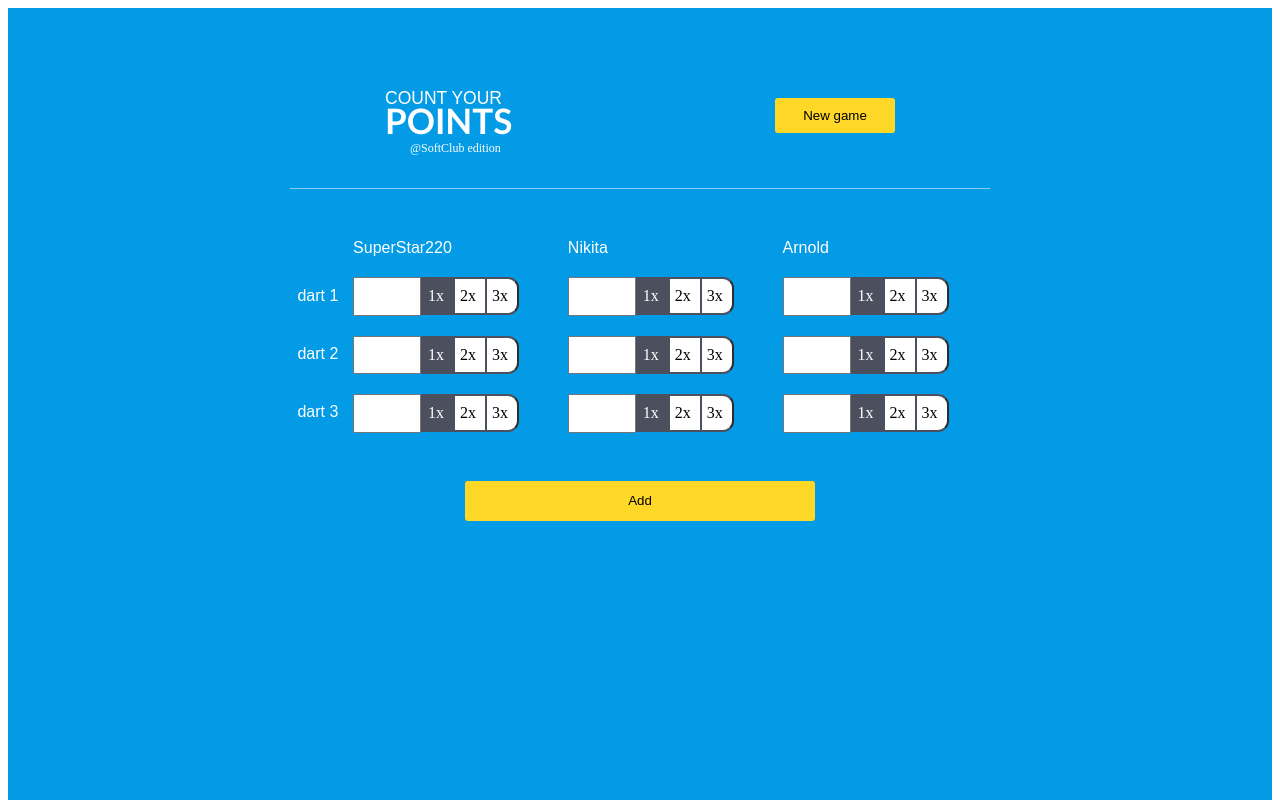
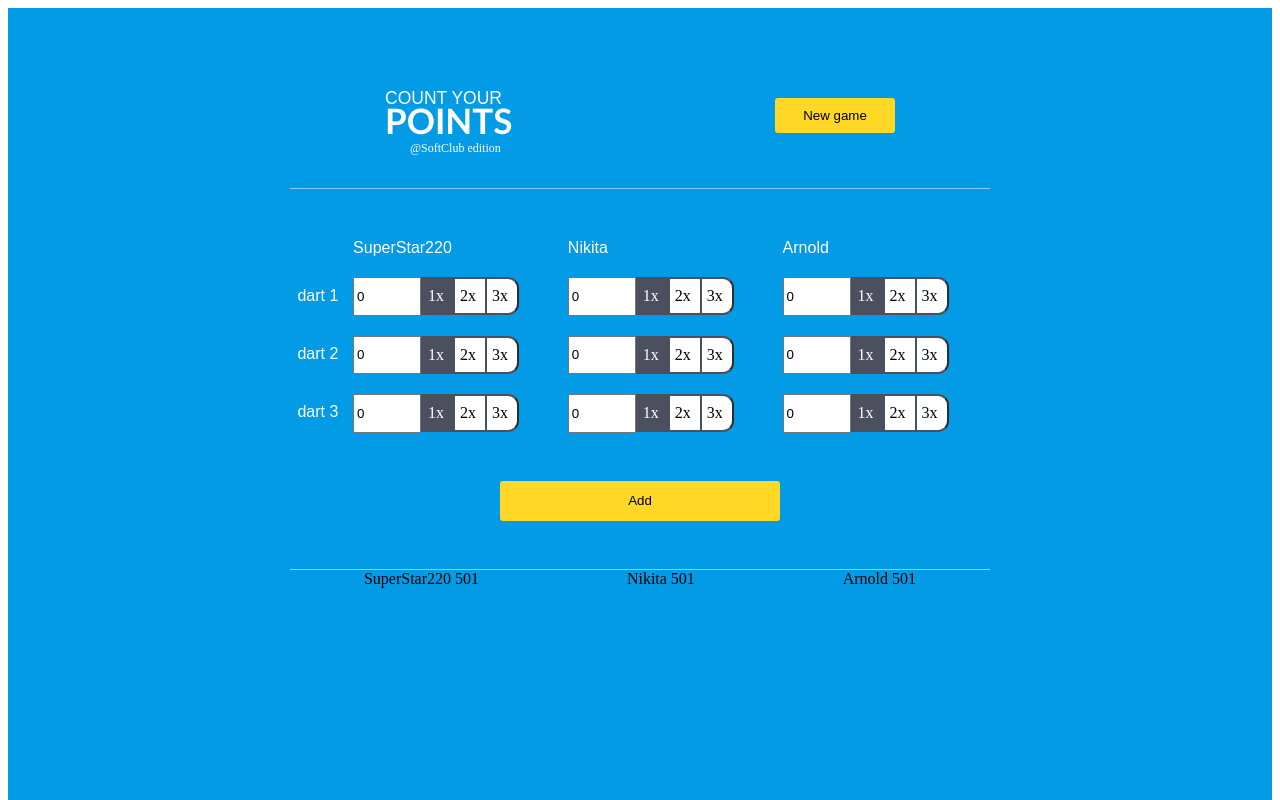
Before and after one commit to VladzislavPenda/testAngular, an Angular app: page /game in a window 1280 px wide. Shown: the top 800 px of the page. Built offline with nearby package versions, Linux system fonts and the light colour scheme.

Commit message:
add profileForm to throwing-darts.component

```diff
--- a/src/app/app.module.ts
+++ b/src/app/app.module.ts
@@ -7,7 +7,7 @@ import { LobbyComponent } from './main_window/lobby/lobby.component';
 import { ChooseGameComponent } from './main_window/choose-game/choose-game.component';
 import { AddNewPlayerComponent } from './add_player/add-new-player/add-new-player.component';
 import { LogoComponent } from './logo/logo.component';
-import { FormsModule } from '@angular/forms';
+import { FormsModule, ReactiveFormsModule } from '@angular/forms';
 import { GameComponent } from './game/game/game.component';
 import { ThrowingDartsComponent } from './game/throwing-darts/throwing-darts.component';
 import { DashboardComponent } from './game/dashboard/dashboard.component';
@@ -26,7 +26,8 @@ import { DashboardComponent } from './game/dashboard/dashboard.component';
   imports: [
     BrowserModule,
     AppRoutingModule,
-    FormsModule
+    FormsModule,
+    ReactiveFormsModule
   ],
   providers: [],
   bootstrap: [AppComponent]
--- /dev/null
+++ b/src/app/common/gameData.ts
@@ -0,0 +1,3 @@
+export interface GameData{
+    receivedPoints: number[];
+}
--- /dev/null
+++ b/src/app/common/multiplierData.ts
@@ -0,0 +1,4 @@
+export interface multiplierData{
+  radioButtonName: string,
+  multiplierValue: number
+}
--- a/src/app/game/dashboard/dashboard.component.css
+++ b/src/app/game/dashboard/dashboard.component.css
@@ -0,0 +1,4 @@
+.players-name-container{
+    display: flex;
+    justify-content: space-around;
+}
--- a/src/app/game/dashboard/dashboard.component.html
+++ b/src/app/game/dashboard/dashboard.component.html
@@ -1 +1,11 @@
-<p>dashboard works!</p>
+<div class="dashboard-container">
+    <div class="players-name-container">
+        <div *ngFor="let item of gameUnits" >
+            <div>
+                {{item.person.name}}
+                {{item.points}}
+                <!-- <button (click)="countPoints()"></button> -->
+            </div>
+        </div>
+    </div>
+</div>
--- a/src/app/game/dashboard/dashboard.component.ts
+++ b/src/app/game/dashboard/dashboard.component.ts
@@ -1,4 +1,5 @@
-import { Component, OnInit } from '@angular/core';
+import { Component, Input, OnInit } from '@angular/core';
+import { GameUnit } from 'src/app/common/gameItem';
 
 @Component({
   selector: 'app-dashboard',
@@ -7,9 +8,15 @@ import { Component, OnInit } from '@angular/core';
 })
 export class DashboardComponent implements OnInit {
 
+  @Input() gameUnits: GameUnit[] = []
+
   constructor() { }
 
   ngOnInit(): void {
   }
 
+  countPoints(): void {
+    this.gameUnits[0].points = 40;
+  }
+
 }
--- a/src/app/game/game/game.component.html
+++ b/src/app/game/game/game.component.html
@@ -5,9 +5,13 @@
 
     </div>
     <div class="throwing-darts-container">
-        <app-throwing-darts [gameUnits]="gameUnits"></app-throwing-darts>
+        <app-throwing-darts [gameUnits]="gameUnits" [gameData]="gameData"></app-throwing-darts>
     </div>
     <div class="dashboard">
-
+        <!-- <div *ngFor="let item of gameUnits">
+            {{item.points}}
+        </div> -->
+        <!-- <button (click)="countPoints()"></button> -->
+        <app-dashboard [gameUnits]="gameUnits"></app-dashboard>
     </div>
 </div>
--- a/src/app/game/game/game.component.ts
+++ b/src/app/game/game/game.component.ts
@@ -2,6 +2,7 @@ import { Component, OnInit } from '@angular/core';
 import { GameUnit } from 'src/app/common/gameItem';
 import { PlayersService } from 'src/app/services/players/players.service';
 import { Player } from 'src/app/common/player';
+import { GameData } from 'src/app/common/gameData';
 
 @Component({
   selector: 'app-game',
@@ -11,6 +12,7 @@ import { Player } from 'src/app/common/player';
 export class GameComponent implements OnInit {
 
   gameUnits: GameUnit[] = [];
+  gameData: GameData[] = []
 
   constructor(private playerService: PlayersService) { }
 
@@ -18,8 +20,14 @@ export class GameComponent implements OnInit {
     this.playerService.players.forEach(element => {
       console.log(element)
       const gameUnit: GameUnit = {person: element, points: 501};
+      const gameDataElement: GameData = {receivedPoints: [0, 0, 0]}
       this.gameUnits.push(gameUnit);
+      this.gameData.push(gameDataElement);
     });
   }
 
+  countPoints(): void {
+    this.gameUnits[0].points = 40;
+  }
+
 }
--- a/src/app/game/throwing-darts/throwing-darts.component.css
+++ b/src/app/game/throwing-darts/throwing-darts.component.css
@@ -11,6 +11,10 @@
     padding-top: 50px;
 }
 
+
+.game-interface-container{
+    border-bottom: solid 1px lightskyblue;
+}
 
 .dart-throwings-container{
     margin-top: 8px;
@@ -87,9 +91,12 @@
 	color: #666;
 }
 
+
+
 .add-score-button-container{
-    width: 50%;
+    width: 40%;
     height: 40px;
     margin:auto;
+    /* border-bottom: solid 1px lightskyblue; */
     padding: 3em 0;
 }
--- a/src/app/game/throwing-darts/throwing-darts.component.html
+++ b/src/app/game/throwing-darts/throwing-darts.component.html
@@ -1,63 +1,63 @@
 
+    <div class="game-interface-container">
         <div class="playing-zone">
             <div class="dart-throwings-container">
                 <div class="text dart-number">dart 1</div>
                 <div class="text dart-number">dart 2</div>
                 <div class="text dart-number">dart 3</div>
             </div>
-
-    <div class="players-names" *ngFor="let item of gameUnits">
+            <div class="players-names" *ngFor="let item of gameUnits; index as i">
                 <div class="text">{{item.person.name}}</div>
                 <div class="input-radiobuttons-container">
                     <div class="bbb">
-                <input type="text" class="input-score">
+                        <input type="text" class="input-score" [(ngModel)]="gameData[i].receivedPoints[0]" >
                     </div>
 
                     <div class="form_radio_group">
                         <div class="form_radio_group-item">
-                    <input id="radio-1{{item.person.name}}" type="radio" name="radio1{{item.person.name}}" value="1" checked>
+                            <input id="radio-1{{item.person.name}}" type="radio" name="radio1{{item.person.name}}" (change)="handleChange($event)" value="1" checked>
                             <label for="radio-1{{item.person.name}}">1x</label>
                         </div>
                         <div class="form_radio_group-item">
-                    <input id="radio-2{{item.person.name}}" type="radio" name="radio1{{item.person.name}}" value="2">
+                            <input id="radio-2{{item.person.name}}" type="radio" name="radio1{{item.person.name}}" (change)="handleChange($event)" value="2">
                             <label for="radio-2{{item.person.name}}">2x</label>
                         </div>
                         <div class="form_radio_group-item">
-                    <input id="radio-3{{item.person.name}}" type="radio" name="radio1{{item.person.name}}" value="3">
+                            <input id="radio-3{{item.person.name}}" type="radio" name="radio1{{item.person.name}}" (change)="handleChange($event)" value="3">
                             <label for="radio-3{{item.person.name}}">3x</label>
                         </div>
                     </div>
                 </div>
                 <div class="input-radiobuttons-container">
-            <input type="text" class="input-score">
+                    <input type="text" class="input-score" [(ngModel)]="gameData[i].receivedPoints[1]">
                     <div class="form_radio_group">
                         <div class="form_radio_group-item">
-                    <input id="radio-4{{item.person.name}}" type="radio" name="radio2{{item.person.name}}" value="1" checked>
+                            <input id="radio-4{{item.person.name}}" type="radio" name="radio2{{item.person.name}}" (change)="handleChange($event)" value="1" checked>
                             <label for="radio-4{{item.person.name}}">1x</label>
                         </div>
                         <div class="form_radio_group-item">
-                    <input id="radio-5{{item.person.name}}" type="radio" name="radio2{{item.person.name}}" value="2">
+                            <input id="radio-5{{item.person.name}}" type="radio" name="radio2{{item.person.name}}" (change)="handleChange($event)" value="2">
                             <label for="radio-5{{item.person.name}}">2x</label>
                         </div>
                         <div class="form_radio_group-item">
-                    <input id="radio-6{{item.person.name}}" type="radio" name="radio2{{item.person.name}}" value="3">
+                            <input id="radio-6{{item.person.name}}" type="radio" name="radio2{{item.person.name}}" (change)="handleChange($event)" value="3">
                             <label for="radio-6{{item.person.name}}">3x</label>
                         </div>
                     </div>
                 </div>
                 <div class="input-radiobuttons-container">
-            <input type="text" class="input-score">
+                    <input type="text" class="input-score" [(ngModel)]="gameData[i].receivedPoints[2]">
                     <div class="form_radio_group">
                         <div class="form_radio_group-item">
-                    <input id="radio-7{{item.person.name}}" type="radio" name="radio3{{item.person.name}}" value="1" checked>
+                            <input id="radio-7{{item.person.name}}" type="radio" name="radio3{{item.person.name}}" (change)="handleChange($event)" value="1" checked>
                             <label for="radio-7{{item.person.name}}">1x</label>
                         </div>
                         <div class="form_radio_group-item">
-                    <input id="radio-8{{item.person.name}}" type="radio" name="radio3{{item.person.name}}" value="2">
+                            <input id="radio-8{{item.person.name}}" type="radio" name="radio3{{item.person.name}}" (change)="handleChange($event)" value="2">
                             <label for="radio-8{{item.person.name}}">2x</label>
                         </div>
                         <div class="form_radio_group-item">
-                    <input id="radio-9{{item.person.name}}" type="radio" name="radio3{{item.person.name}}" value="3">
+                            <input id="radio-9{{item.person.name}}" type="radio" name="radio3{{item.person.name}}" (change)="handleChange($event)" value="3">
                             <label for="radio-9{{item.person.name}}">3x</label>
                         </div>
                     </div>
@@ -70,5 +70,6 @@
             </div> -->
         </div>
         <div class="add-score-button-container">
-    <button class="app-button">Add</button>
+            <button class="app-button add-button" (click)="countPoints()">Add</button>
         </div>
+    </div>
--- a/src/app/services/score_counter/score-counter.service.ts
+++ b/src/app/services/score_counter/score-counter.service.ts
@@ -3,6 +3,7 @@ import { GameUnit } from 'src/app/common/gameItem';
 import { Player } from 'src/app/common/player';
 import { PlayersService } from '../players/players.service';
 import { OnInit } from '@angular/core';
+import { GameData } from 'src/app/common/gameData';
 
 @Injectable({
   providedIn: 'root'
@@ -10,6 +11,7 @@ import { OnInit } from '@angular/core';
 export class ScoreCounterService implements OnInit{
 
   gameUnits: GameUnit[] = []
+  gameData: GameData[] = []
   constructor(private playerService: PlayersService) { }
 
   ngOnInit(): void {
@@ -33,4 +35,8 @@ export class ScoreCounterService implements OnInit{
       this.gameUnits.push(gameUnit);
     });
   }
+
+  getData(): void{
+    return
+  }
 }
```
Also changed, not shown: src/app/game/throwing-darts/throwing-darts.component.ts (+50 -3 lines). Lines whose indentation alone changed are shown as unchanged.
